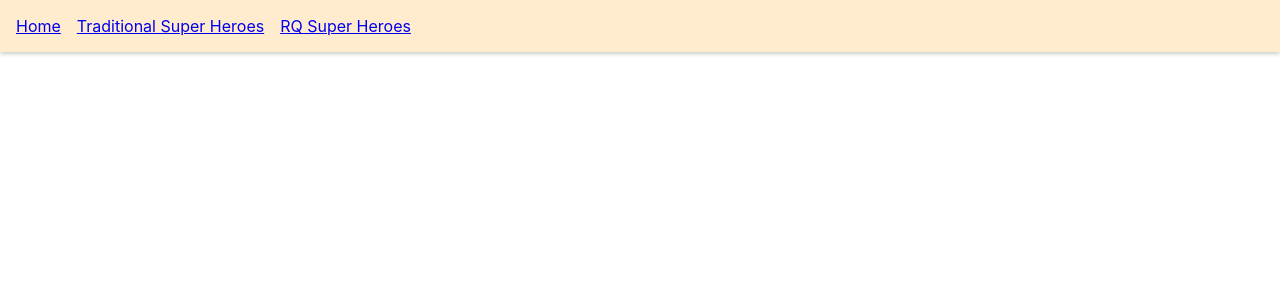
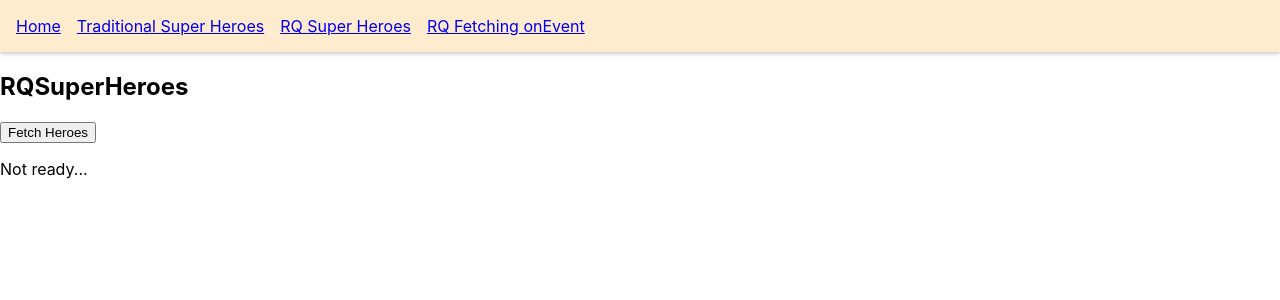
Before and after one commit to astaba/codevolution, a React (Create React App) app: page /rq-programmatic in a window 1280 px wide. Shown: the top 300 px of the page. Built offline with nearby package versions, Linux system fonts and the light colour scheme.

Commit message:
Reuse custom hook:
The exercise is about using the same useSuperHeroes hook in a component that fetches on mount and in another component that fetches on event.

```diff
--- a/src/App.js
+++ b/src/App.js
@@ -6,6 +6,7 @@ import "./App.css";
 import SuperHeroes from "./components/SuperHeroes.page";
 import RQSuperHeroes from "./components/RQSuperHeroes.page";
 import Home from "./components/Home.page";
+import RQPracticeHook from "./components/RQPracticeHook";
 
 const queryClient = new QueryClient();
 
@@ -24,11 +25,15 @@ function App() {
             <li>
               <Link to="/rq-super-heroes">RQ Super Heroes</Link>
             </li>
+            <li>
+              <Link to="/rq-programmatic">RQ Fetching onEvent</Link>
+            </li>
           </ul>
         </nav>
         <Routes>
           <Route path="/super-heroes" element={<SuperHeroes />} />
           <Route path="/rq-super-heroes" element={<RQSuperHeroes />} />
+          <Route path="/rq-programmatic" element={<RQPracticeHook />} />
           <Route path="/" element={<Home />} />
         </Routes>
       </div>
--- /dev/null
+++ b/src/components/RQPracticeHook.js
@@ -0,0 +1,36 @@
+import useSuperHeroes from "../hooks/useSuperHeroes";
+
+const RQPracticeHook = () => {
+  const { isInitialLoading, status, data, error, refetch, isRefetching } =
+    useSuperHeroes({
+      enabled: false,
+      onSuccess,
+      onError,
+    });
+
+  function onSuccess(data) {
+    console.log("Perform side effect after data fetching", data);
+  }
+  function onError(error) {
+    console.log("Perform side effect after encountering error", error);
+  }
+
+  return (
+    <>
+      <h2>RQSuperHeroes</h2>
+      <button onClick={refetch}>Fetch Heroes</button>
+      {status === "success" ? (
+        data.data.map((hero) => <div key={hero.id}>{hero.name}</div>)
+      ) : status === "error" ? (
+        <h3>Error: {error.message}</h3>
+      ) : isInitialLoading ? (
+        <h3>Loading...</h3>
+      ) : (
+        <p>Not ready...</p>
+      )}
+      <div>{isRefetching ? "Fetching..." : null}</div>
+    </>
+  );
+};
+
+export default RQPracticeHook;
--- a/src/components/RQSuperHeroes.page.js
+++ b/src/components/RQSuperHeroes.page.js
@@ -1,22 +1,18 @@
 import useSuperHeroes from "../hooks/useSuperHeroes";
 
 const RQSuperHeroes = () => {
-   const {
-    isLoading,
-    isFetching,
-    data,
-    isError,
-    error,
-    refetch } = useSuperHeroes(onSuccess, onError);
+  const { isLoading, data, isError, error } = useSuperHeroes({
+    onSuccess,
+    onError,
+  });
 
-  function onSuccess (data) {
+  function onSuccess(data) {
     console.log("Perform side effect after data fetching", data);
-  };
-  function onError (error) {
+  }
+  function onError(error) {
     console.log("Perform side effect after encountering error", error);
-  };
+  }
 
- // if (isLoading || isFetching) {
   if (isLoading) {
     return <p>Loading...</p>;
   }
@@ -27,7 +23,6 @@ const RQSuperHeroes = () => {
   return (
     <>
       <h2>RQSuperHeroes</h2>
-      <button onClick={refetch}>Fetch Heroes</button>
       {data.map((heroName) => (
         <div key={heroName}>{heroName}</div>
       ))}
--- a/src/hooks/useSuperHeroes.js
+++ b/src/hooks/useSuperHeroes.js
@@ -3,8 +3,9 @@ import axios from "axios";
 
 const fetchSuperHeroes = () => axios("http://localhost:4000/superheroes");
 
-const useSuperHeroes = (onSuccess, onError) => {
+const useSuperHeroes = ({ enabled = true, onSuccess, onError }) => {
   return useQuery("super-heroes", fetchSuperHeroes, {
+    enabled,
     onSuccess,
     onError,
     select: (data) => {
```
